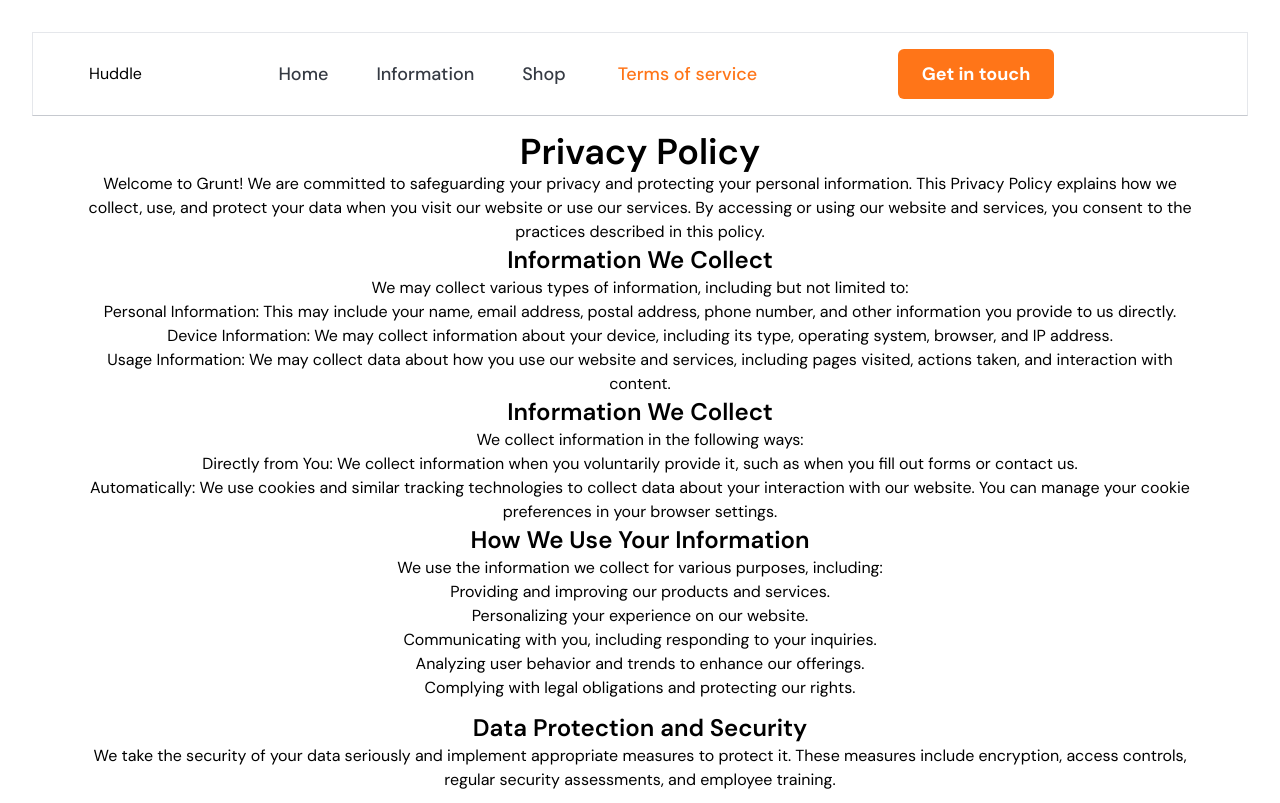
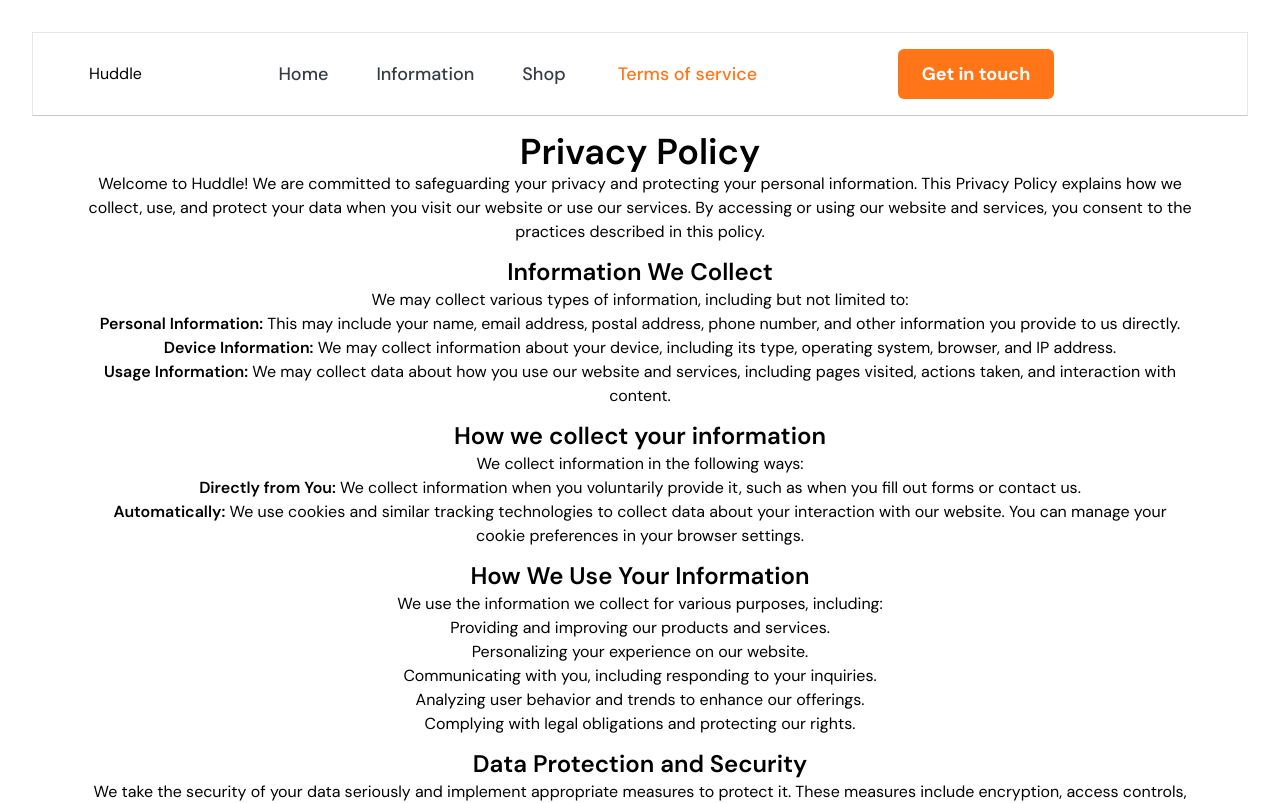
Before and after one commit to MutiatBash/huddle-project, a React (Vite) app: page /terms-of-service in a window 1280 px wide. Shown: the top 803 px of the page. Built offline with nearby package versions, Linux system fonts and the light colour scheme; the HTML template or start-up script is replaced by a standard one.

Commit message:
styled terms of service page

```diff
--- a/src/pages/TermsOfService.jsx
+++ b/src/pages/TermsOfService.jsx
@@ -7,40 +7,41 @@ const TermsOfService = () => {
       <Navbar />
       <div className="terms-container py-4 px-4 md:px-14">
       <h1 className="font-semibold text-4xl">Privacy Policy </h1>
-        <p>
-            Welcome to Grunt! We are committed to safeguarding your privacy and protecting your personal information. This Privacy Policy explains how we collect, use, and protect your data when you visit our website or use our services. By accessing or using our website and services, you consent to the practices described in this policy.
+        <p className="mb-3">
+            Welcome to Huddle! We are committed to safeguarding your privacy and protecting your personal information. This Privacy Policy explains how we collect, use, and protect your data when you visit our website or use our services. By accessing or using our website and services, you consent to the practices described in this policy.
         </p>
 
         <h3 className="font-semibold text-2xl">Information We Collect</h3>
         <p>We may collect various types of information, including but not limited to:</p>
         <p>
-            <span>Personal Information:</span> This may include your name, email address, postal address, phone number, and other information you provide to us directly.
+            <span className="font-semibold">Personal Information:</span> This may include your name, email address, postal address, phone number, and other information you provide to us directly.
         </p>
         <p>
-            <span>Device Information:</span> We may collect information about your device, including its type, operating system, browser, and IP address.
+            <span className="font-semibold">Device Information:</span> We may collect information about your device, including its type, operating system, browser, and IP address.
         </p>
-        <p>
-            <span>Usage Information:</span> We may collect data about how you use our website and services, including pages visited, actions taken, and interaction with content.
+        <p className="mb-3">
+            <span className="font-semibold">Usage Information:</span> We may collect data about how you use our website and services, including pages visited, actions taken, and interaction with content.
         </p>
 
-        <h3 className="font-semibold text-2xl">Information We Collect</h3>
+        <h3 className="font-semibold text-2xl">How we collect your information</h3>
         <p>We collect information in the following ways:</p>
         <p>
-            <span>Directly from You:</span> We collect information when you voluntarily provide it, such as when you fill out forms or contact us.
+            <span className="font-semibold">Directly from You:</span> We collect information when you voluntarily provide it, such as when you fill out forms or contact us.
         </p>
-        <p>
-            <span>Automatically:</span> We use cookies and similar tracking technologies to collect data about your interaction with our website. You can manage your cookie preferences in your browser settings.
+        <p className="mb-3">
+            <span className="font-semibold">Automatically:</span> We use cookies and similar tracking technologies to collect data about your interaction with our website. You can manage your cookie preferences in your browser settings.
         </p>
 
         <h3 className="font-semibold text-2xl">How We Use Your Information</h3>
         <p >We use the information we collect for various purposes, including:</p>
-        <ol className="mb-3">
+
+        <ul className="mb-3">
             <li>Providing and improving our products and services.</li>
             <li>Personalizing your experience on our website.</li>
             <li>Communicating with you, including responding to your inquiries.</li>
             <li>Analyzing user behavior and trends to enhance our offerings.</li>
             <li>Complying with legal obligations and protecting our rights.</li>
-        </ol>
+        </ul>
 
         <h3 className="font-semibold text-2xl">Data Protection and Security</h3>
         <p className="mb-2">
```
